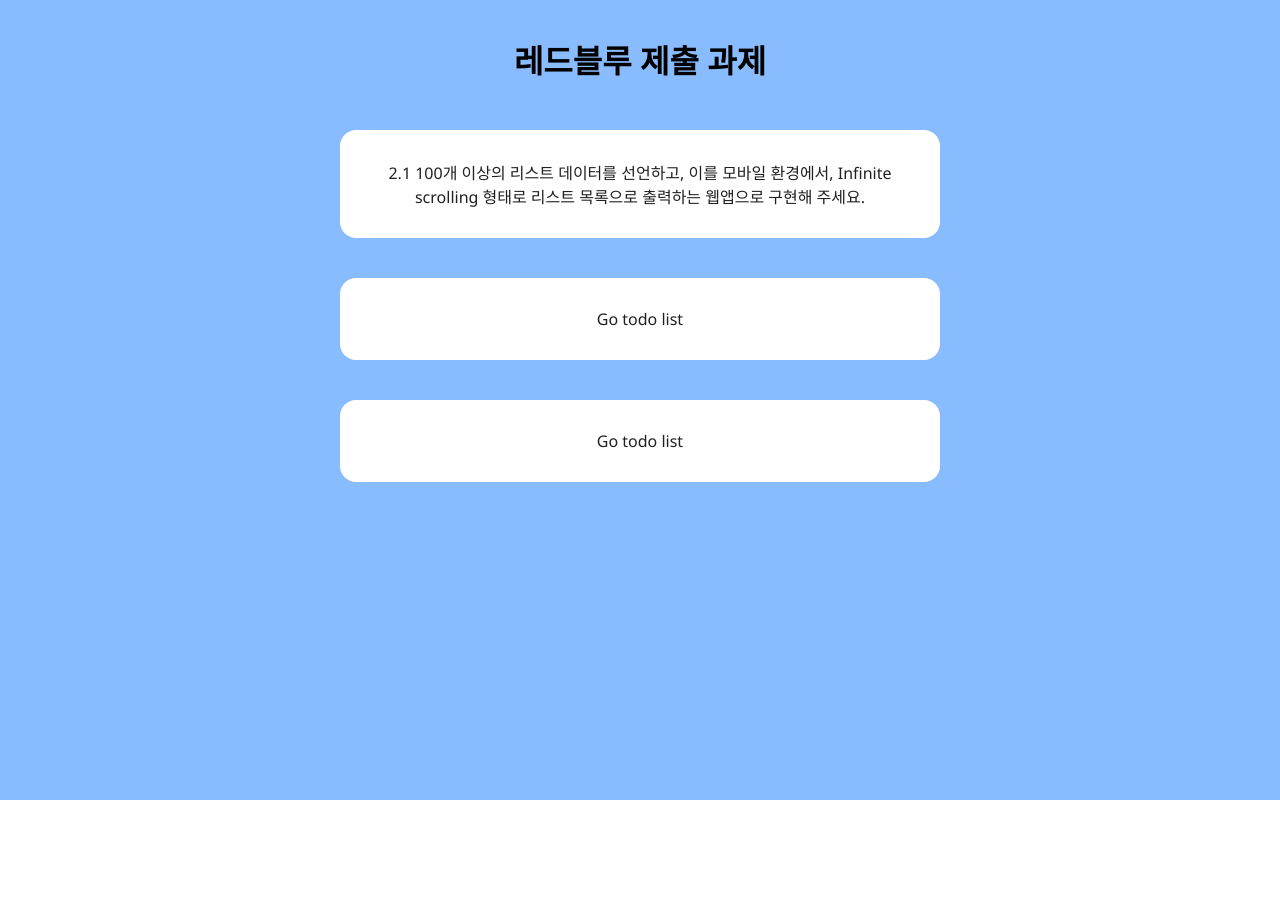
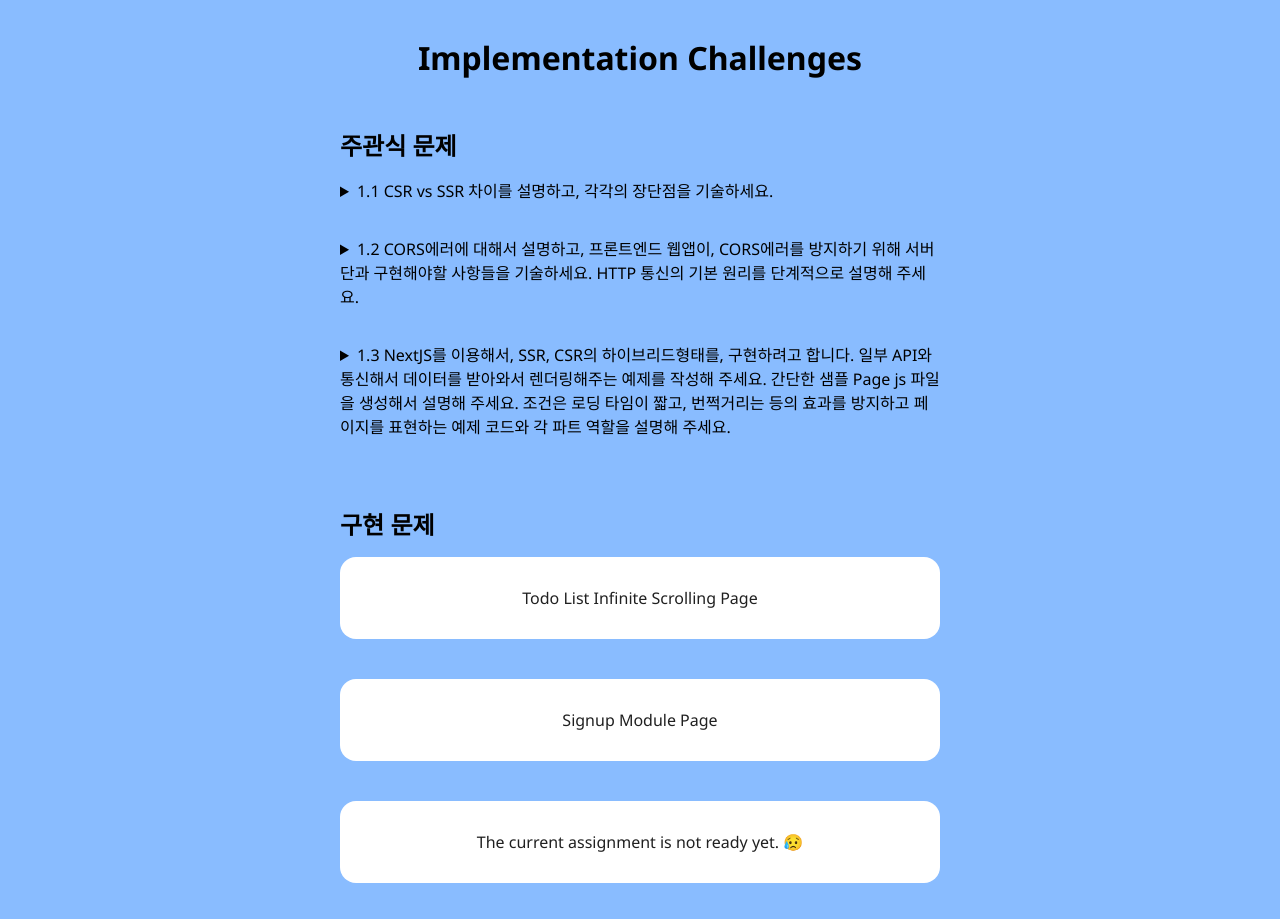
Before and after one commit to jaanmun/implementation-challenges, a React (Create React App) app: page / in a window 1280 px wide. Before the commit the page ends 800 px from the top, so only its background shows below. Built offline with nearby package versions, Linux system fonts and the light colour scheme.

Commit message:
[feat] Add a home component that is pages

```diff
--- a/src/pages/Home/Home.js
+++ b/src/pages/Home/Home.js
@@ -5,22 +5,164 @@ import './Home.scss';
 const Home = () => {
   return (
     <div id="home-container">
-      <h1>레드블루 제출 과제</h1>
+      <h1>Implementation Challenges</h1>
+      <div className="project-list subjective">
+        <div className="list-wrapper">
+          <h2>주관식 문제</h2>
+
+          <details>
+            <summary>1.1 CSR vs SSR 차이를 설명하고, 각각의 장단점을 기술하세요.</summary>
+            <br />
+            <p>CSR과 SSR의 가장 큰 차이점은 배포된 HTML과 CSS, JavaScript 파일의 렌더링 위치입니다.</p>
+            <p>
+              CSR은 Client Side Rendering으로 말 그대로 렌더링 해야 할 파일들이 클라이언트단에서 렌더링되는 것을 의미합니다. SSR은 Server Side
+              Rendering으로 CSR과는 다르게 서버단에서 렌더링되어 클라이언트에게 제공됩니다. 이 외 그 밖의 차이점들로는 ①로딩되는 시간,
+              ②SEO(검색엔진최적화) 효율, ③서버 자원 소모량 등의 차이가 있습니다.
+            </p>
+            <br />
+            <br />
+            <h3>CSR의 단점</h3>
+            <br />
+            <dl>
+              <dt>
+                <strong>1. 초기 로딩 시간이 오래 걸립니다.</strong>
+              </dt>
+              <dd>HTML, CSS, JavaScript 등 화면 렌더링에 필요한 모든 정적 파일들을 한 번에 불러오기 때문에 로딩 시간이 오래 걸립니다.</dd>
+              <br />
+              <dt>
+                <strong>2. SEO(검색엔진최적화)에 취약합니다.</strong>
+              </dt>
+              <dd>
+                크롤링하기 위해서는 HTML 문서의 matadata 정보가 필요한데, CSR의 경우 초기 로딩 단계에서 빈 HTML만 전달되어 온 후 Javascript로 페이지를
+                그리기 때문에 크롤러가 이를 판단할 수 없어 SEO에 취약합니다.
+              </dd>
+            </dl>
+            <br />
+            <br />
+            <h3>CSR의 장점</h3>
+            <br />
+            <dl>
+              <dt>
+                <strong>1. 빠른 페이지 전환이 가능합니다.</strong>
+              </dt>
+              <dd>브라우저에서 동적으로 페이지를 업데이트하여 빠른 페이지 전환을 제공합니다.</dd>
+              <br />
+              <dt>
+                <strong>2. 높은 사용자 경험을 제공합니다.</strong>
+              </dt>
+              <dd>초기 페이지 로딩 이후 클라이언트에서 데이터를 가져와 동적으로 렌더링하기 때문에 사용자 경험이 향상됩니다.</dd>
+            </dl>
+            <br />
+            <br />
+            <h3>SSR의 단점</h3>
+            <br />
+            <dl>
+              <dt>
+                <strong>1. 서버 부하 및 그에 따른 사용 요금 증대 우려</strong>
+              </dt>
+              <dd>렌더링이 서버에서 이루어지기 때문에 개발 방식에 따라 서버 과부하 및 서버 사용 요금이 과중될 우려가 있습니다.</dd>
+              <br />
+              <dt>
+                <strong>2. 렌더링된 HTML 파일에 Javascript 파일이 연동되기 전까지 상호작용 핸들러가 반응하지 않을 수 있습니다.</strong>
+              </dt>
+              <dd>
+                화면 렌더링 이후 Javascript 파일이 아직 연동되지 않은 단계라면 사용자가 버튼을 클릭했다 하더라도 아무런 반응이 이루어지지 않기 때문에
+                사용자에게 사용자 친화적이지 못한 경험을 제공하게 됩니다.
+              </dd>
+            </dl>
+            <br />
+            <br />
+            <h3>SSR의 장점</h3>
+            <br />
+            <dl>
+              <dt>
+                <strong>1. 빠른 화면 로딩이 가능합니다.</strong>
+              </dt>
+              <dd>
+                Javascript 의존도가 낮은 화면인 경우 사용자에게 빠른 정보 제공이 가능하고, 필요한 부분만 렌더링하여 클라이언트에게 제공되기 때문에
+                초기 구동 속도가 빠르다는 장점이 있습니다.
+              </dd>
+              <br />
+              <dt>
+                <strong>2. SEO 최적화</strong>
+              </dt>
+              <dd>서버단에서 HTML에 이미 렌더링된 채로 브라우저에 전달되기 때문에 SEO에 유리합니다.</dd>
+            </dl>
+            <br />
+          </details>
+          <br />
+          <details>
+            <summary>
+              1.2 CORS에러에 대해서 설명하고, 프론트엔드 웹앱이, CORS에러를 방지하기 위해 서버단과 구현해야할 사항들을 기술하세요. HTTP 통신의 기본
+              원리를 단계적으로 설명해 주세요.
+            </summary>
+            <br />
+            <h3>CORS 에러란</h3>
+            <br />
+            <p>
+              접근자가 권한이 없는 영역에 접근을 시도할 경우 발생하는 에러입니다. CORS 에러를 통해 에러 메세지를 확인할 수 있고, 발생 원인을 파악할 수
+              있습니다.
+            </p>
+            <br />
+            <p>
+              CORS 에러를 방지하기 위해서는 서버단에서 허용하고자 하는 도메인의 주소를 미리 Orgin 설정 해둘 수 있습니다. 이를 통해 필요로 하는
+              도메인에게는 유동적으로 권한을 줄 수 있고 서버단에서 허용하는 도메인들 외에는 접근을 차단하여 서버 자원을 보호할 수 있습니다.
+            </p>
+            <br />
+            <br />
+            <h3>HTTP 통신의 기본 원리</h3>
+            <br />
+            <p>HTTP 통신은 기본적으로 요청(Request)과 응답(Response) 단계로 구분지을 수 있습니다.</p>
+            <br />
+            <br />
+            <dl>
+              <dt>
+                <strong>요청 단계 (Request)</strong>
+              </dt>
+              <dd>
+                서버에 정보를 요청하기 위해 클라이언트에서 요청 메세지를 생성하여 요청합니다. 필요에 따라 요청 메세지의 인자인 options 설정값으로
+                헤더에 정보를 추가하여 요청합니다. 헤더 정보로는 Content-type이나 Accept, Access-Control-Request-Method 등의 많은 정보들을 추가하여
+                요청할 수 있습니다.
+              </dd>
+              <br />
+              <br />
+              <dt>
+                <strong>응답 단계 (Response)</strong>
+              </dt>
+              <dd>
+                클라이언트로부터의 요청 메세지가 접근을 허용한 도메인에서의 요청이라면 서버단에서 일련의 과정을 거친 후 응답 메세지를 반환합니다.
+                클라이언트는 서버로부터의 응답을 수신하고 필요한 처리를 할 수 있습니다.
+              </dd>
+            </dl>
+            <br />
+          </details>
+          <br />
+          <details>
+            <summary>
+              1.3 NextJS를 이용해서, SSR, CSR의 하이브리드형태를, 구현하려고 합니다. 일부 API와 통신해서 데이터를 받아와서 렌더링해주는 예제를 작성해
+              주세요. 간단한 샘플 Page js 파일을 생성해서 설명해 주세요. 조건은 로딩 타임이 짧고, 번쩍거리는 등의 효과를 방지하고 페이지를 표현하는
+              예제 코드와 각 파트 역할을 설명해 주세요.
+            </summary>
+            <p>구현하지 못했습니다. 😥</p>
+          </details>
+        </div>
+      </div>
+
       <div className="project-list">
+        <div className="list-wrapper">
+          <h2>구현 문제</h2>
           <ul>
             <li>
-            <Link to="/todo">
-              2.1 100개 이상의 리스트 데이터를 선언하고, 이를 모바일 환경에서, Infinite scrolling 형태로 리스트 목록으로 출력하는 웹앱으로 구현해
-              주세요.
-            </Link>
+              <Link to="/todo">Todo List Infinite Scrolling Page</Link>
             </li>
             <li>
-            <Link to="/todo">Go todo list</Link>
+              <Link to="/sign-up">Signup Module Page</Link>
             </li>
             <li>
-            <Link to="/todo">Go todo list</Link>
+              <Link>The current assignment is not ready yet. 😥</Link>
             </li>
           </ul>
+        </div>
       </div>
     </div>
   );
--- a/src/pages/Home/Home.scss
+++ b/src/pages/Home/Home.scss
@@ -1,3 +1,6 @@
+$red: #ee3838;
+$blue: #3737f1;
+
 #home-container {
   min-height: 100vh;
   background-color: #89bcff;
@@ -5,6 +8,16 @@
 
   h1 {
     margin-bottom: 3rem;
+  }
+
+  h2 {
+    text-align: left;
+    margin-bottom: 16px;
+  }
+
+  details {
+    text-align: left;
+    margin-bottom: 12px;
   }
 
   ul {
@@ -18,9 +31,7 @@
   }
 
   li {
-    // width: min(70vw, 37.5rem);
-    width: 70vw;
-    max-width: 37.5rem;
+    width: 100%;
     background-color: #fff;
     border-radius: 1rem;
     text-align: center;
@@ -32,4 +43,69 @@
     height: 100%;
     padding: 1.875rem;
   }
+
+  .project-list {
+    display: flex;
+    justify-content: center;
+    align-items: center;
+    width: 100%;
+
+    &.subjective {
+      margin-bottom: 3.5rem;
+    }
+  }
+
+  .list-wrapper {
+    // width: min(70vw, 37.5rem);
+    width: 70vw;
+    max-width: 37.5rem;
+  }
+
+  .red {
+    position: relative;
+    color: $red;
+    transition: color 0.3s ease;
+    &::after {
+      content: "";
+      display: block;
+      position: absolute;
+      bottom: 0;
+      left: 0;
+      width: 0;
+      height: 0.125rem;
+      background-color: $red;
+      border-radius: 0.0625rem;
+      transition: width 0.3s ease;
+    }
+    &:hover {
+      color: #202020;
+      &::after {
+        width: 100%;
+      }
+    }
+  }
+
+  .blue {
+    position: relative;
+    color: $blue;
+    transition: color 0.3s ease;
+    &::after {
+      content: "";
+      display: block;
+      position: absolute;
+      bottom: 0;
+      left: 0;
+      width: 0;
+      height: 0.125rem;
+      background-color: $blue;
+      border-radius: 0.0625rem;
+      transition: width 0.3s ease;
+    }
+    &:hover {
+      color: #202020;
+      &::after {
+        width: 100%;
+      }
+    }
+  }
 }
```
Lines whose indentation alone changed are shown as unchanged.
